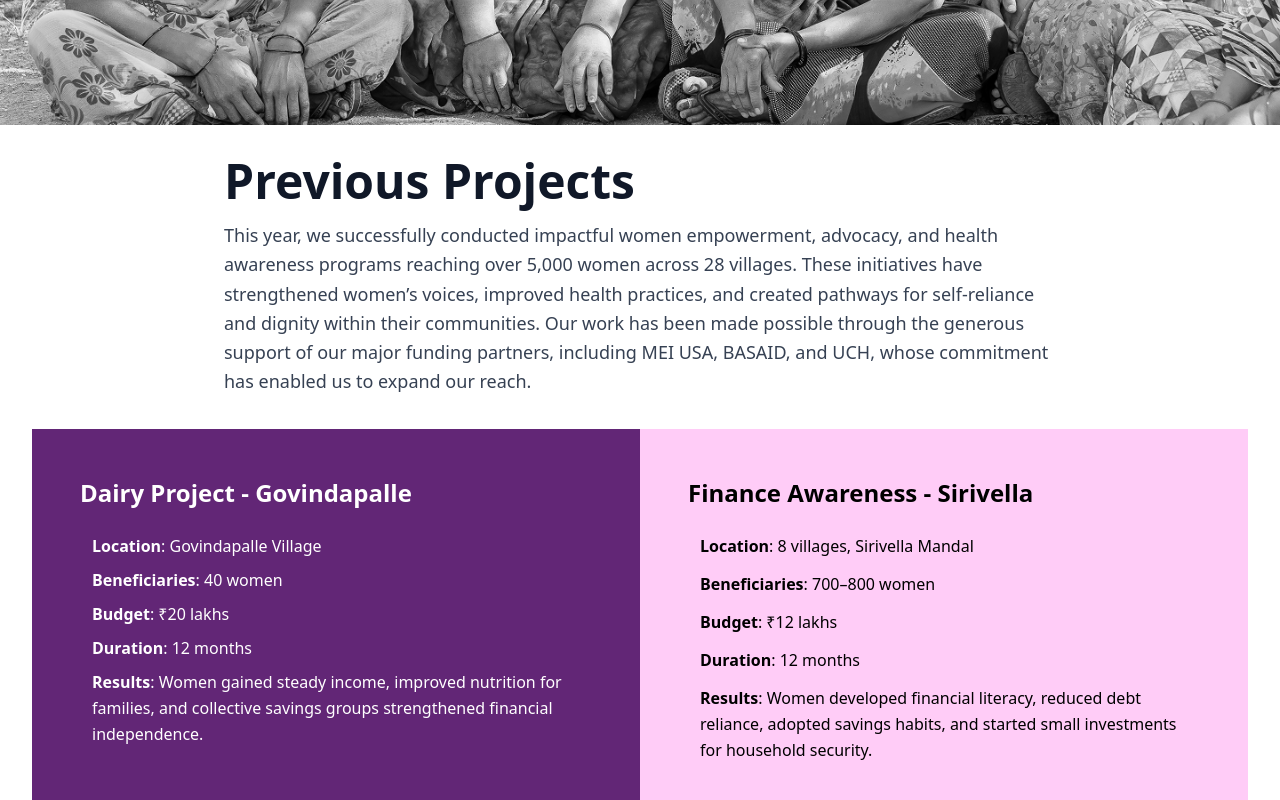
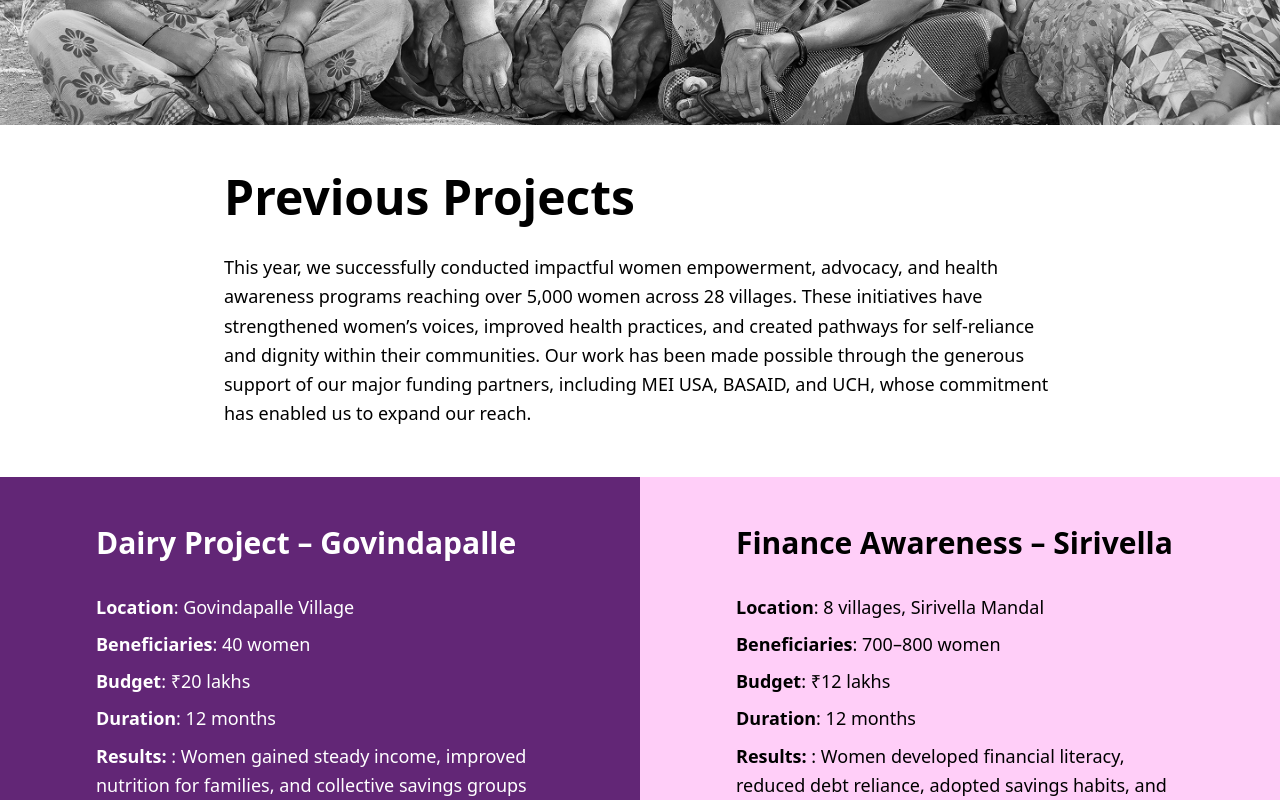
Before and after one commit to Sc0tticus/dwa-website-2025, a Next.js app: page /projects in a window 1280 px wide. Shown: the part 440-1240 px from the top of the page. Built offline with nearby package versions, Linux system fonts and the light colour scheme.

Commit message:
Amend projects code

```diff
--- a/src/app/projects/page.js
+++ b/src/app/projects/page.js
@@ -1,21 +1,100 @@
-import HeroSection from "../../components/projects/HeroSection";
-import PreviousProjects from "../../components/projects/PreviousProjects";
+import HeroSection from "../../components/HeroSection";
 import BenificiaryTestimonials from "../../components/projects/BenificiaryTestimonials";
 import OngoingProjects from "../../components/projects/OngoingProjects";
 import OurPartners from "../../components/projects/OurPartners";
 import GetMoreInfo from "../../components/home/GetMoreInfo";
-import Accreditations from "../../components/home/Accreditations";
+import DualContentBlock from "../../components/DualContentBlock";
+
 
 export default function ProjectsPage() {
   return (
     <main>
-      <HeroSection />
-      <PreviousProjects />
+       <HeroSection
+                  imageSrc="/images/projectspage/project-hero-img.png"
+                  imageAlt="Women from Dalit community"
+                  belowText={{
+                    title: "Previous Projects",
+                    content: [
+                      {
+                        text: `This year, we successfully conducted impactful women empowerment, advocacy, and health awareness programs
+                         reaching over 5,000 women across 28 villages. These initiatives have strengthened women’s voices, improved health
+                          practices, and created pathways for self-reliance and dignity within their communities. Our work has been made
+                           possible through the generous support of our major funding partners, including MEI USA, BASAID, and UCH, whose
+                            commitment has enabled us to expand our reach.`,
+                        color: "black",
+                      },
+                    ],
+                  }}
+                />
+
+      <DualContentBlock
+          left={{
+            title: "Dairy Project – Govindapalle",
+            titleSize: "text-2xl md:text-3xl",
+            type: "list",
+            bgColor: "#622676",
+            titleColor: "#FFFFFF",
+            content: [
+              [
+                { text: "Location", weight: "bold", color: "#FFFFFF" },
+                { text: ": Govindapalle Village", weight: "normal", color: "#FFFFFF" },
+              ],
+              [
+                { text: "Beneficiaries", weight: "bold", color: "#FFFFFF" },
+                { text: ": 40 women", weight: "normal", color: "#FFFFFF" },
+              ],
+              [
+                { text: "Budget", weight: "bold", color: "#FFFFFF" },
+                { text: ": ₹20 lakhs", weight: "normal", color: "#FFFFFF" },
+              ],
+              [
+                { text: "Duration", weight: "bold", color: "#FFFFFF" },
+                { text: ": 12 months", weight: "normal", color: "#FFFFFF" },
+              ],
+              [
+                { text: "Results: ", weight: "bold", color: "#FFFFFF" },
+                { text: `: Women gained steady income, improved nutrition for families,
+                   and collective savings groups strengthened financial
+                    independence.`, weight: "normal", color: "#FFFFFF" },
+              ],
+            ],
+          }}
+          right={{
+            title: "Finance Awareness – Sirivella ",
+            titleSize: "text-2xl md:text-3xl",
+            type: "list",
+            bgColor: "#FFCEF8",
+            content: [
+              [
+                { text: "Location", weight: "bold", color: "#000000" },
+                { text: ": 8 villages, Sirivella Mandal", weight: "normal", color: "#000000" },
+              ],
+              [
+                { text: "Beneficiaries", weight: "bold", color: "#000000" },
+                { text: ": 700–800 women", weight: "normal", color: "#000000" },
+              ],
+              [
+                { text: "Budget", weight: "bold", color: "#000000" },
+                { text: ": ₹12 lakhs", weight: "normal", color: "#000000" },
+              ],
+              [
+                { text: "Duration", weight: "bold", color: "#000000" },
+                { text: ": 12 months", weight: "normal", color: "#000000" },
+              ],
+              [
+                { text: "Results: ", weight: "bold", color: "#000000" },
+                { text: `: Women developed financial literacy, reduced debt reliance,
+                   adopted savings habits, and started small investments
+                    for household security.`, weight: "normal", color: "#000000" },
+              ],
+            ],
+          }}
+        />
+
       <BenificiaryTestimonials />
       <OngoingProjects />
       <OurPartners />
       <GetMoreInfo />
-      <Accreditations />
     </main>
   );
 }
--- a/src/app/resources/page.js
+++ b/src/app/resources/page.js
@@ -6,7 +6,7 @@ import OrphanageOldageHome from "../../components/resources/OrphanageOldageHome"
 import AnnualReports from "../../components/resources/AnnualReports"
 import GetMoreInfo from "../../components/home/GetMoreInfo"
 import GetInvolved from "../../components/support/getInvolved"
-import Accreditations from "../../components/home/Accreditations"
+
 
 export default function ResourcesPage() {
   return (
@@ -19,7 +19,6 @@ export default function ResourcesPage() {
       <AnnualReports />
       <GetMoreInfo />
       <GetInvolved />
-      <Accreditations />
     </main>
   )
 }
--- a/src/app/support/page.js
+++ b/src/app/support/page.js
@@ -1,4 +1,4 @@
-import Accreditations from "../../components/home/Accreditations";
+
 import Causes from "../../components/support/causes";
 import EntireWorld from "../../components/support/entireWorld";
 import GetInvolved from "../../components/support/getInvolved";
@@ -16,8 +16,6 @@ export default function SupportPage() {
       <EntireWorld/>
       <InfoForm/>
       <GetInvolved/>
-      <Accreditations />
-
     </main>
   );
 }
--- a/src/components/projects/HeroSection.js
+++ /dev/null
@@ -1,35 +0,0 @@
-import Image from "next/image";
-
-export default function HeroSection() {
-  return (
-    <section className="bg-white">
-      {/* Hero Image */}
-      <div className="w-full h-[500px] relative">
-        <Image
-          src="/images/projectspage/project-hero-img.png"
-          alt="project-hero-img"
-          fill
-          className="object-cover object-center grayscale"
-          priority
-          style={{ objectPosition: 'center 30%' }}
-        />
-      </div>
-
-      {/* Title and Mission Statement */}
-      <div className="max-w-4xl mx-auto px-4 sm:px-6 lg:px-8 my-8">
-        <h1 className="text-4xl md:text-5xl font-bold text-gray-900 mb-4">
-          Previous Projects
-        </h1>
-
-        <div className="prose prose-lg max-w-none">
-          <p className="text-lg text-gray-700 leading-relaxed">
-            This year, we successfully conducted impactful women empowerment, advocacy, and health awareness programs reaching over 5,000 women across 28 villages.
-            These initiatives have strengthened women’s voices, improved health practices, and created pathways for self-reliance and dignity within their communities.
-            Our work has been made possible through the generous support of our major funding partners, including MEI USA, BASAID, and UCH,
-            whose commitment has enabled us to expand our reach.
-          </p>
-        </div>
-      </div>
-    </section>
-  );
-}
--- a/src/components/projects/PreviousProjects.js
+++ /dev/null
@@ -1,89 +0,0 @@
-import React from 'react'
-
-const PreviousProjects = () => {
-  return (
-    <section className="bg-white">
-      <div className="max-w-7xl mx-auto px-4 sm:px-6 lg:px-8">
-        <div className="grid grid-cols-1 lg:grid-cols-2 gap-0">
-          {/* Previous Projects Column - Teal Background */}
-          <div className=" p-8 lg:p-12 bg-[#622676]">
-            <h3 className="text-2xl font-bold text-white mb-6">Dairy Project - Govindapalle</h3>
-            <ul className="space-y-2">
-              <li className="text-white flex items-start">
-                  <span className="text-yellow-300 mr-3 mt-1"></span>
-                  <span className="leading-relaxed">
-                    <span className="font-bold">Location</span>: Govindapalle Village
-                  </span>
-              </li>
-              <li className="text-white flex items-start">
-                  <span className="text-yellow-300 mr-3 mt-1"></span>
-                  <span className="leading-relaxed">
-                    <span className="font-bold">Beneficiaries</span>: 40 women
-                  </span>
-              </li>
-              <li className="text-white flex items-start">
-                  <span className="text-yellow-300 mr-3 mt-1"></span>
-                  <span className="leading-relaxed">
-                    <span className="font-bold">Budget</span>: ₹20 lakhs
-                  </span>
-              </li>
-              <li className="text-white flex items-start">
-                  <span className="text-yellow-300 mr-3 mt-1"></span>
-                  <span className="leading-relaxed">
-                    <span className="font-bold">Duration</span>: 12 months
-                  </span>
-              </li>
-              <li className="text-white flex items-start">
-                  <span className="text-yellow-300 mr-3 mt-1"></span>
-                  <span className="leading-relaxed">
-                    <span className="font-bold">Results</span>: Women gained steady income, improved nutrition for families,
-                    and collective savings groups strengthened financial independence.
-                  </span>
-              </li>
-            </ul>
-          </div>
-
-          {/* Objectives Column - Blue Background */}
-          <div className="p-8 lg:p-12 bg-[#ff9df085]">
-            <h3 className="text-2xl font-bold text-black mb-6">Finance Awareness - Sirivella</h3>
-            <ul className="space-y-3">
-              <li className="text-white flex items-start">
-                  <span className="text-yellow-300 mr-3 mt-1"></span>
-                  <span className="leading-relaxed text-black">
-                    <span className="font-bold">Location</span>: 8 villages, Sirivella Mandal
-                  </span>
-              </li>
-              <li className="text-white flex items-start">
-                  <span className="text-yellow-300 mr-3 mt-1"></span>
-                  <span className="leading-relaxed text-black">
-                    <span className="font-bold">Beneficiaries</span>: 700–800 women
-                  </span>
-              </li>
-              <li className="text-white flex items-start">
-                  <span className="text-yellow-300 mr-3 mt-1"></span>
-                  <span className="leading-relaxed text-black">
-                    <span className="font-bold">Budget</span>: ₹12 lakhs
-                  </span>
-              </li>
-              <li className="text-white flex items-start">
-                  <span className="text-yellow-300 mr-3 mt-1"></span>
-                  <span className="leading-relaxed text-black">
-                    <span className="font-bold">Duration</span>: 12 months
-                  </span>
-              </li>
-              <li className="text-white flex items-start">
-                  <span className="text-yellow-300 mr-3 mt-1"></span>
-                  <span className="leading-relaxed text-black">
-                    <span className="font-bold">Results</span>: Women developed financial literacy, reduced debt reliance,
-                    adopted savings habits, and started small investments for household security.
-                  </span>
-              </li>
-            </ul>
-          </div>
-        </div>
-      </div>
-    </section>
-  )
-}
-
-export default PreviousProjects
```
